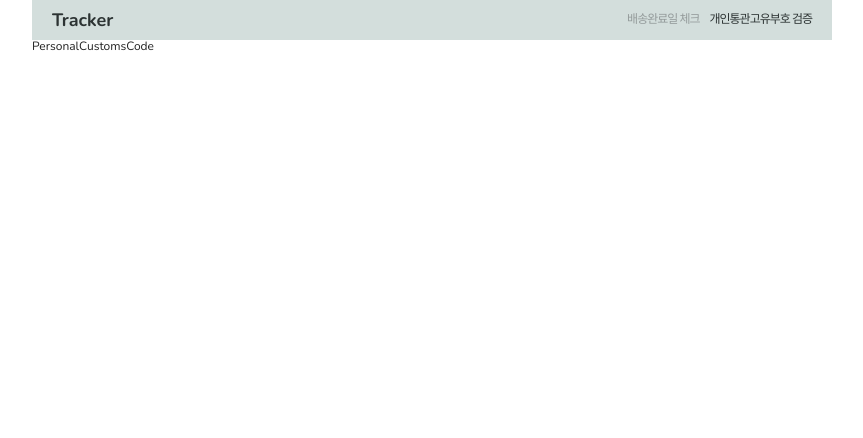
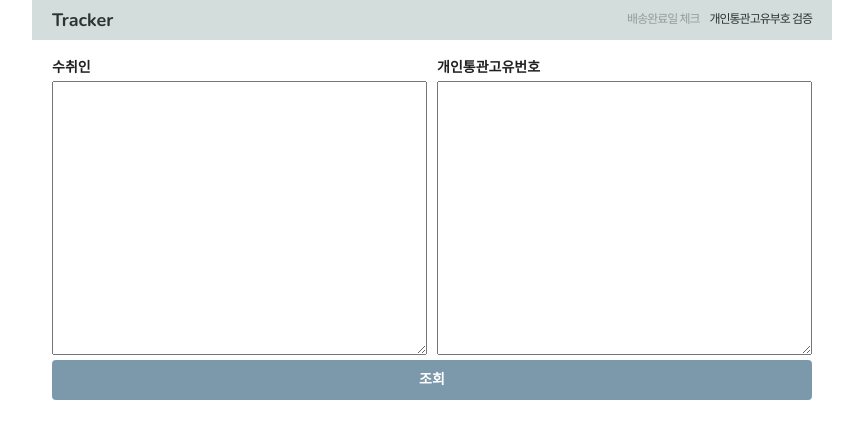
Before and after one commit to megaton111/tracker, a Vue app: page /PersonalCustomsCode in a window 1280 px wide. Shown: the top 438 px of the page, without its empty margins (208-1071 px from the left). Built offline with nearby package versions, Linux system fonts and the light colour scheme.

Commit message:
개인통관번호 체크 기능 완료

```diff
--- a/package.json
+++ b/package.json
@@ -17,7 +17,8 @@
     "vue3-datepicker": "^0.3.2",
     "vuetify": "^2.6.2",
     "vuex": "^4.0.2",
-    "vuex-persistedstate": "^4.1.0"
+    "vuex-persistedstate": "^4.1.0",
+    "xml-js": "^1.6.11"
   },
   "devDependencies": {
     "@fortawesome/fontawesome-svg-core": "^1.2.36",
@@ -35,6 +36,7 @@
     "node-sass": "^6.0.1",
     "sass": "~1.32.0",
     "sass-loader": "^10.0.0",
+    "vue-jsonp": "^2.0.0",
     "vuetify-loader": "^1.7.0"
   },
   "eslintConfig": {
--- a/src/assets/scss/layout/layout.scss
+++ b/src/assets/scss/layout/layout.scss
@@ -58,7 +58,10 @@ body {
     position: relative;
     gap: 5px ;
     overflow: hidden ;
-    padding:5px ;
+    padding: 20px;
+    h1 {
+      font-size:14px;
+    }
     &.enter {
       select {
         padding : 0 10px ;
@@ -66,7 +69,6 @@ body {
       }
       textarea {
         flex : 1 ;
-        min-height: 300px ;
         padding: 10px ;
       }
       button {
@@ -96,4 +98,43 @@ body {
       }
     }
   }
+
+  .personalCoustom{
+    display: flex;
+    flex-direction: column ;
+    flex : 1;
+    button {
+      flex : 0 0 40px ;
+      background-color: #7C99AC;
+      border: 0 ;
+      border-radius: 4px ;
+      color:#fff ;
+      font-size:14px;
+      font-weight: 700 ;
+      cursor: pointer;
+    }
+    .section {
+      display: flex;
+      width: 100% ;
+      .row {
+        display: flex;
+        flex:1;
+        flex-direction: row;
+        width: 100% ;
+        gap:10px;
+      }
+      .col {
+        display: flex;
+        flex-direction: column ;
+        gap: 5px ;
+        flex : 1;
+        textarea {
+          width: 100% ;
+        }
+      }
+      &.result {
+        flex-direction: column ;
+      }
+    }
+  }
 }
--- a/src/components/pages/PersonalCustomsCode.vue
+++ b/src/components/pages/PersonalCustomsCode.vue
@@ -1,12 +1,104 @@
 <template>
-  <div>
-    PersonalCustomsCode
-  </div>
+  <div class="personalCoustom">
+    <div class="section enter">
+      <div class="row">
+        <div class="col">
+          <h1>수취인</h1>
+          <textarea v-model="nameList"></textarea>
+        </div>
+        <div class="col">
+          <h1>개인통관고유번호</h1>
+          <textarea v-model="numberList"></textarea>
+        </div>
+      </div>
+      <button type="button" @click="searchHandler">조회</button>
+    </div> <!-- end of section -->
+    <div class="section result">
+      <ul class="lstWrap">
+        <li v-for="(item, idx) in resultList" :key="idx">
+          <span>{{ item.name }}</span>
+          <span>{{ item.check }}</span>
+        </li>
+      </ul>
+    </div> <!-- end of section -->
+  </div> <!-- end of personalCoustom -->
+  <loading  v-if="loading" />
 </template>
 
 <script>
+  import axios from 'axios';
+  import convert from 'xml-js' ;
+  import loading from '../common/loading' ;
+  // import { jsonp } from 'vue-jsonp'
+
   export default {
-    name : 'PersonalCustomsCode'
+    name : 'PersonalCustomsCode' ,
+    components : {
+      loading
+    } ,
+    data () {
+      return {
+        nameList : '' ,
+        numberList : '' ,
+        resultList : [] ,
+        loading : false ,
+      }
+    } ,
+    methods : {
+
+      searchHandler () {
+        console.log( 'searchHandler in' ) ;
+        // console.log( '--------->' , this.name ) ;
+        // console.log( '--------->' , this.number ) ;
+        if( this.name.length < 1 || this.number.length < 1 || this.name.length !== this.number.length ) {
+          alert( '입력한 이름, 번호 수량이 같아야합니다' ) ;
+        } else {
+          this.loading = true ;
+          this.resultList = [] ;
+          this.checkCode() ;
+        }
+      } ,
+
+      checkCode () {
+        // console.log( 'check code ininin' , this.name[0] , this.number[0]) ;
+
+        axios.get( `/ext/rest/persEcmQry/retrievePersEcm?crkyCn=o220p260j056x276q000c050u0&persEcm=${this.number[0]}&pltxNm=${this.name[0]}`)
+        .then(( res ) => {
+
+          let xml = res.data
+          ,   json = convert.xml2json(xml, { compact : true } )
+          ,   jsonParse = JSON.parse( json )
+          ,   result = jsonParse.persEcmQryRtnVo.tCnt._text
+          ;
+          this.resultList.push({
+            name : this.name[0] ,
+            number : this.number[0] ,
+            check : result == 1 ? '일치' : '불일치'
+          }) ;
+
+          this.name.shift() ;
+          this.number.shift() ;
+
+          if( this.name.length > 0 ) {
+            this.checkCode() ;
+          } else {
+            this.loading = false ;
+            console.log('검사끝') ;
+          }
+        }) ;
+
+      }
+    } ,
+    computed : {
+      name : {
+        get () { return this.nameList == '' ? [] : this.nameList.split('\n') ;  } ,
+        set ( value ) { this.nameList = value ;  }
+      } ,
+      number : {
+        get () { return this.numberList == '' ? [] : this.numberList.split('\n') ;  } ,
+        set ( value ) { this.numberList = value ;  }
+      }
+    }
   }
 </script>
 
--- a/src/main.js
+++ b/src/main.js
@@ -2,6 +2,7 @@ import { createApp } from 'vue' ;
 import App from './App.vue';
 import store from "./store";
 import router from './routes' ;
+// import { VueJsonp } from 'vue-jsonp'
 import "@/assets/scss/_index.scss";
 
 const app = createApp(App);
--- a/vue.config.js
+++ b/vue.config.js
@@ -1,5 +1,8 @@
 module.exports = {
   transpileDependencies: [
     'vuetify'
-  ]
+  ] ,
+  devServer: {
+    proxy: 'https://unipass.customs.go.kr:38010/'
+  }
 }
```
Also changed, not shown: 1 other file (tests, documents, lock files or other folders).
